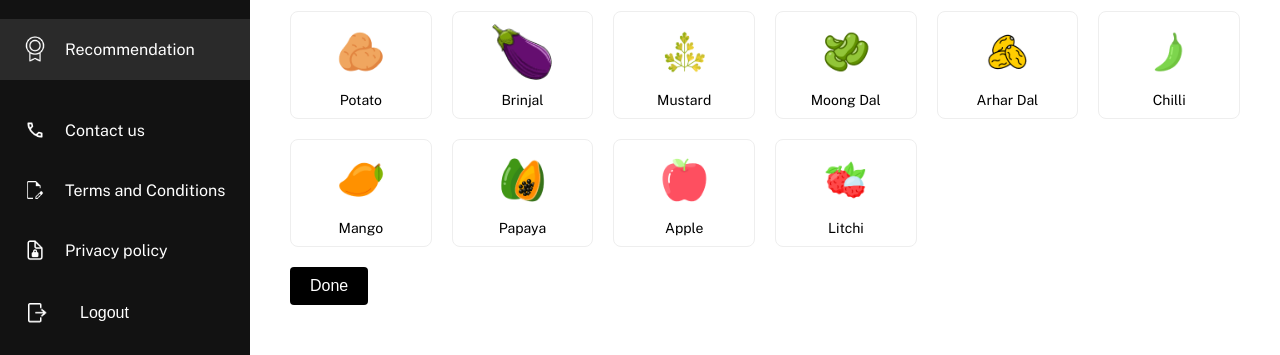
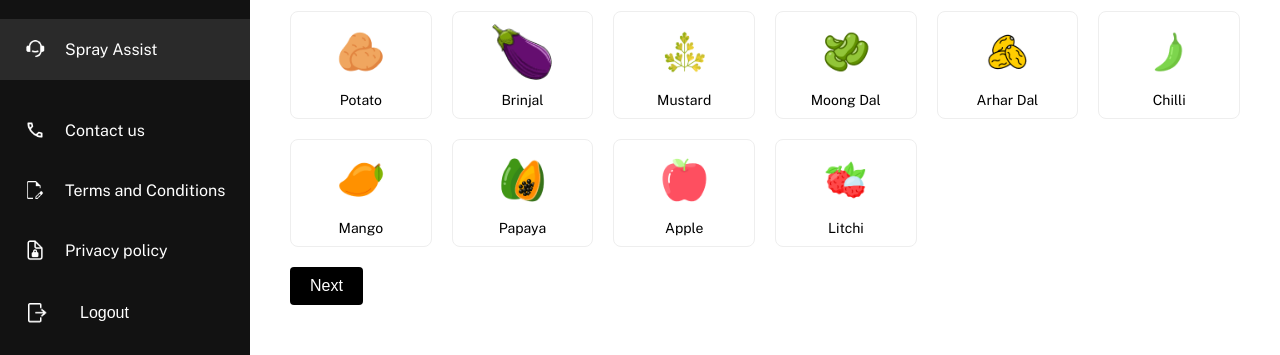
Before and after one commit to gityash2024/chirag-vendor, a React (Vite) app: page /recommendation in a window 1280 px wide. Shown: the part 432-787 px from the top of the page. Built offline with nearby package versions, Linux system fonts and the light colour scheme.

Commit message:
code merge

```diff
--- a/src/components/Sidebar.jsx
+++ b/src/components/Sidebar.jsx
@@ -131,7 +131,7 @@ const Sidebar = () => {
     { icon: calendarIcon, text: 'Calendar', path: '/calendar' },
     { icon: reportsIcon, text: 'Manage Runner', path: '/manage-runner' },
     { icon: manageRunnerIcon, text: 'Reports', path: '/reports' },
-    { icon: recommendation, text: 'Recommendation', path: '/recommendation' },
+    { icon: recommendation, text: 'Spray Assist', path: '/recommendation' },
   ];
 
   const bottomMenuItems = [
--- a/src/pages/Recomendations/index.jsx
+++ b/src/pages/Recomendations/index.jsx
@@ -205,7 +205,7 @@ const Recommendations = () => {
           </CropCard>
         ))}
       </CropGrid>
-      <Button onClick={handleViewRecommendations}>Done</Button>
+      <Button onClick={handleViewRecommendations}>Next</Button>
     </>
   );
 
```
Also changed, not shown: src/assets/chirag-logo-dark.png, src/assets/recommendation.png.
